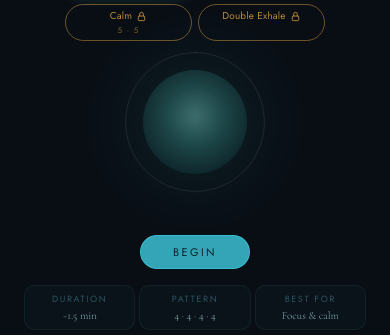
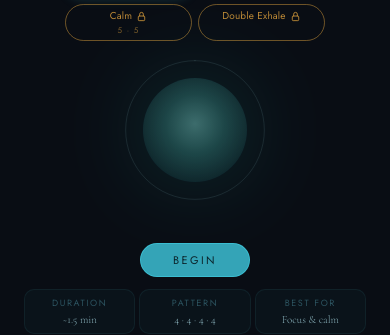
Before and after one commit to salsotk1973/solace, a Next.js app: page /breathing in a window 390 px wide. Shown: the part 193-528 px from the top of the page. Built offline with nearby package versions, Linux system fonts and the light colour scheme; no server answers.

Commit message:
Fix: Breathing — pointer cursor on free pills, orb centred on mobile

```diff
--- a/components/breathing/BreathingSession.tsx
+++ b/components/breathing/BreathingSession.tsx
@@ -169,7 +169,7 @@ export default function BreathingSession({ userId }: Props) {
       {/* ── Orb + Begin/Stop ─────────────────────────────────────────────── */}
       {/* Mobile: flex-col → orb on top, button below (DOM order)               */}
       {/* Desktop: button has md:order-first → floats above orb visually        */}
-      <div className="flex flex-col items-center gap-3 my-4 md:my-0 md:gap-8 md:mb-16">
+      <div className="flex flex-col items-center gap-3 mt-6 mb-3 md:mt-0 md:mb-16 md:gap-8">
 
         {/* Orb — always centred */}
         <div className="flex justify-center w-full">
--- a/components/breathing/PatternSelector.tsx
+++ b/components/breathing/PatternSelector.tsx
@@ -36,7 +36,7 @@ function LockIcon() {
 
 export default function PatternSelector({ selected, onChange, disabled }: PatternSelectorProps) {
   return (
-    <div className="grid grid-cols-2 gap-1.5 w-full max-w-[260px] mx-auto mb-3 md:flex md:flex-wrap md:justify-center md:max-w-none md:gap-3 md:mb-14">
+    <div className="grid grid-cols-2 gap-1.5 w-full max-w-[260px] mx-auto mb-1 md:flex md:flex-wrap md:justify-center md:max-w-none md:gap-3 md:mb-14">
 
       {/* ── Free patterns: always bright, selected gets glowing border ── */}
       {FREE_PATTERNS.map((p) => {
@@ -46,7 +46,7 @@ export default function PatternSelector({ selected, onChange, disabled }: Patter
             key={p.id}
             onClick={() => !disabled && onChange(p.id)}
             disabled={disabled}
-            className="w-full md:w-auto flex flex-col items-center gap-0.5 px-2 py-1.5 md:px-7 md:py-3 rounded-full transition-all duration-300 disabled:cursor-not-allowed"
+            className="w-full md:w-auto flex flex-col items-center gap-0.5 px-2 py-1.5 md:px-7 md:py-3 rounded-full transition-all duration-300 cursor-pointer disabled:cursor-not-allowed"
             style={{
               background: active ? "rgba(60,192,212,0.22)" : "rgba(60,192,212,0.10)",
               border: active
```
